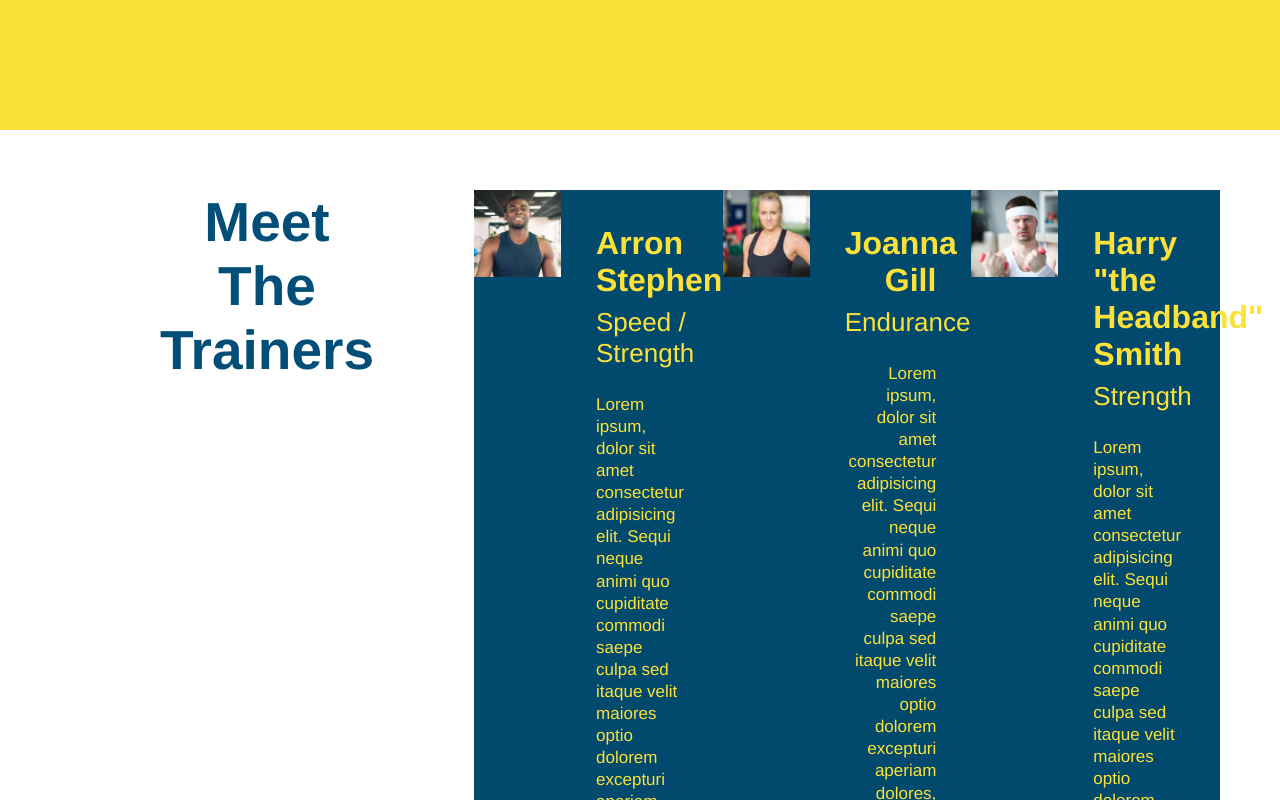
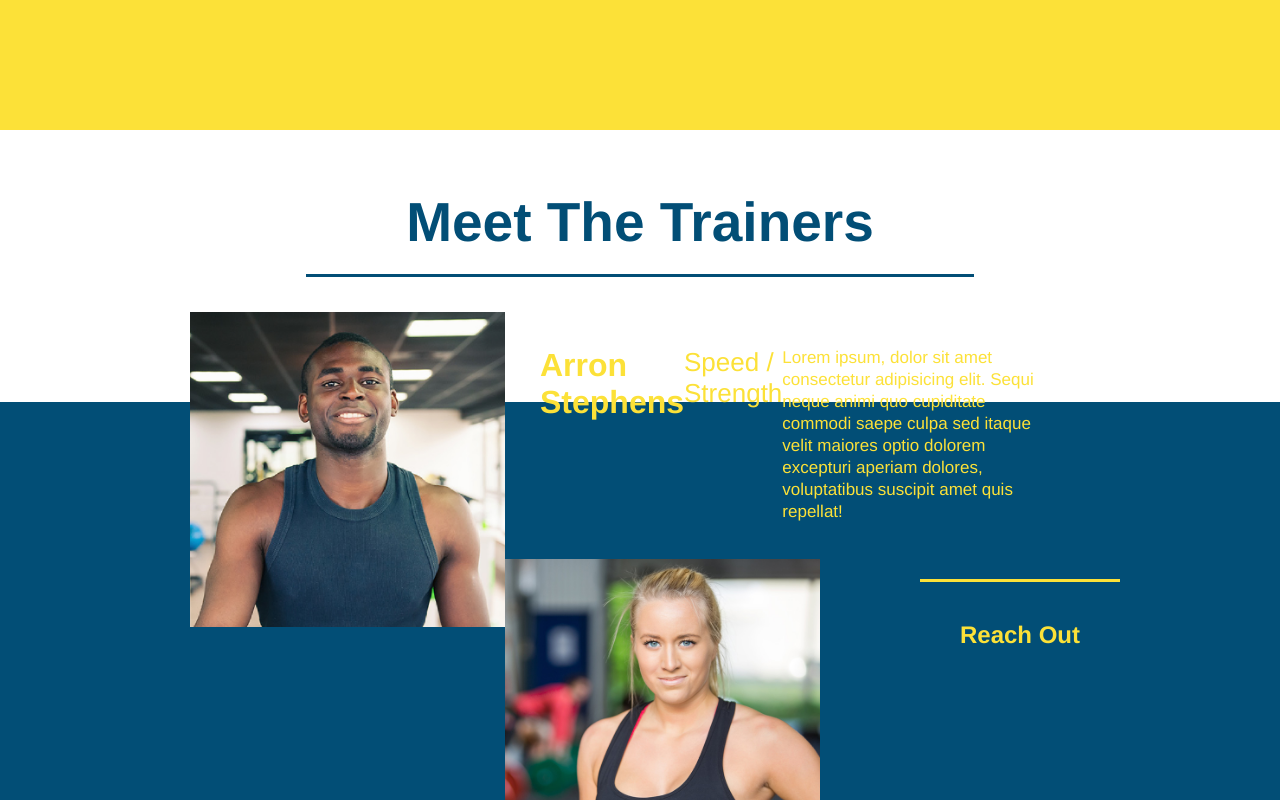
Before and after one commit to MPGaunt/run-buddy, a plain HTML site: page index.html in a window 1280 px wide. Shown: the part 2620-3420 px from the top of the page. Drawn offline with Linux system fonts and the light colour scheme.

Commit message:
Update style.css

```diff
--- a/style.css
+++ b/style.css
@@ -122,7 +122,6 @@ header {
   }
 
   .trainers {
-    display: flex;
     text-align: center;
   }
 
@@ -140,7 +139,7 @@ header {
   }
 
   .trainer-bio {
-    display: content;
+    display: flex;
     padding: 35px;
     float: left;
     width: 65%;
```
